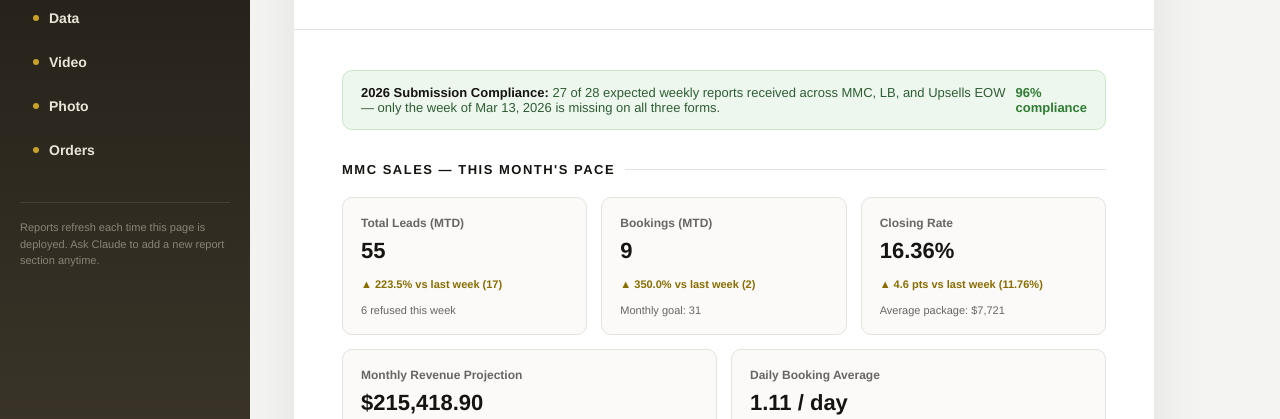
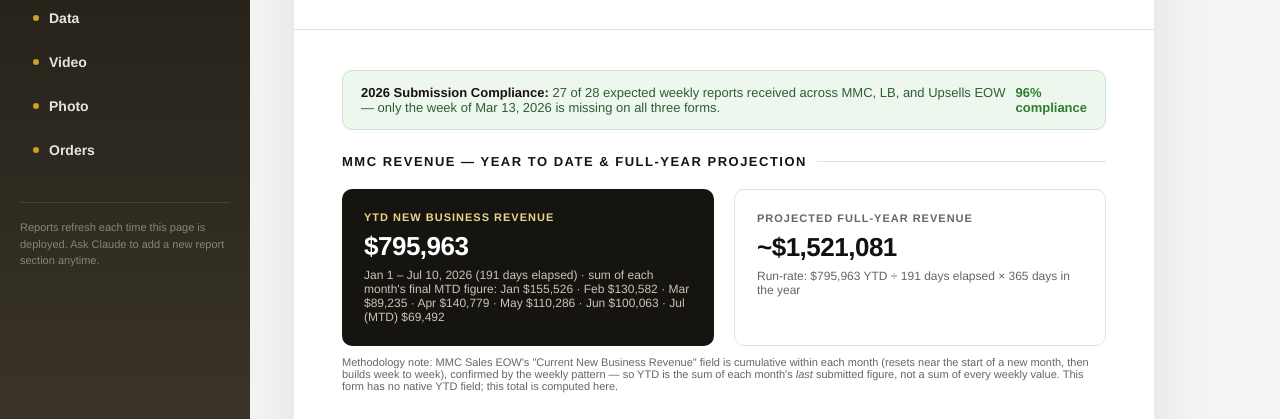
Before and after one commit to movemountainsco/dashboard, a plain HTML site: page index.html in a window 1280 px wide. Both pictures are taken after a click on the element "Sales". Shown: the part 373-792 px from the top of the page. Drawn offline with Linux system fonts and the light colour scheme.

Commit message:
Add Sales YTD/projection + Planning combined team YTD and data-quality note

```diff
--- a/index.html
+++ b/index.html
@@ -855,6 +855,23 @@
             </div>
           </div>
 
+          <div class="section" style="padding-top:24px;">
+            <h2 class="section-title">MMC Revenue — Year to Date &amp; Full-Year Projection</h2>
+            <div class="ytd-grid">
+              <div class="ytd-card">
+                <div class="ytd-label">YTD New Business Revenue</div>
+                <div class="ytd-value">$795,963</div>
+                <div class="ytd-sub">Jan 1 – Jul 10, 2026 (191 days elapsed) · sum of each month's final MTD figure: Jan $155,526 · Feb $130,582 · Mar $89,235 · Apr $140,779 · May $110,286 · Jun $100,063 · Jul (MTD) $69,492</div>
+              </div>
+              <div class="ytd-card alt">
+                <div class="ytd-label">Projected Full-Year Revenue</div>
+                <div class="ytd-value">~$1,521,081</div>
+                <div class="ytd-sub">Run-rate: $795,963 YTD ÷ 191 days elapsed × 365 days in the year</div>
+              </div>
+            </div>
+            <p style="font-size:11px; color:var(--muted); margin-top:10px;">Methodology note: MMC Sales EOW's "Current New Business Revenue" field is cumulative within each month (resets near the start of a new month, then builds week to week), confirmed by the weekly pattern — so YTD is the sum of each month's <em>last</em> submitted figure, not a sum of every weekly value. This form has no native YTD field; this total is computed here.</p>
+          </div>
+
           <div class="section">
             <h2 class="section-title">MMC Sales — This Month's Pace</h2>
             <div class="breakdown-grid">
@@ -1330,6 +1347,16 @@
                 <div class="ytd-sub">17.5% of monthly goal · run-rate projects to ~$21,700 for July (54%)</div>
                 <div class="ytd-sub" style="margin-top:12px;">YTD: <strong style="color:var(--navy);">$94,665.51</strong> (flagged "Update at EOM" on the form — likely stale, not a live figure) · full-year run-rate ≈ $179,500 (37% of $480k goal, uncertain given the stale YTD input)</div>
               </div>
+              <div class="ytd-card alt" style="grid-column:1/-1; border:2px solid var(--gold-light);">
+                <div class="ytd-label">Combined Team — YTD &amp; Full-Year Projection</div>
+                <div class="ytd-value">$227,256.51 <span style="font-size:14px; font-weight:400;">YTD</span></div>
+                <div class="ytd-sub">Full-year run-rate ≈ $430,800 — 45% of the combined $960,000 goal ($480k per planner)</div>
+                <div class="ytd-sub" style="margin-top:8px;">Sum of McLaughlin ($132,591) + Mace ($94,665.51). Mace's component is her own form's "Update at EOM" figure, so treat this combined total as directional rather than exact — see data-quality note below.</div>
+              </div>
+            </div>
+            <div class="overtime-note" style="margin-top:16px; background:#fff8ec; border-color:var(--gold-light); color:#7a5c1e; display:block;">
+              <strong style="color:var(--navy); display:block; margin-bottom:6px;">Data Quality Note — Planning EOW "Month" Revenue Field</strong>
+              <span style="display:block; line-height:1.6;">Investigated per your note that monthly totals looked off. Three specific issues turned up in the raw submission data (not in this dashboard's math): (1) McLaughlin's Mar 13, 2026 submission logs "Month: $65,224" — a clear outlier against the $2,625–$22,117 range of the surrounding weeks, likely a data-entry typo, unconfirmed. (2) Mace's May entries carry unresolved "(Est.)" tags and revision promises ($10,000 "will provide an exact figure next EOW," $10,000 "will revise with exact figure," $13,000 "(Est.)") that don't appear to have been formally corrected in a later submission. (3) McLaughlin's Jul 3 figure ($21,945) doesn't cleanly reconcile as either a final June total or a 3-day July total, suggesting this form's month-end rollover timing is ambiguous. None of these were corrected here since there's no reliable source to correct against — flagging so the underlying numbers can be verified with each planner directly. Separately, I ran the same raw-data check on Upsells EOW's monthly totals and those were confirmed accurate as already reported below — no issue there.</span>
             </div>
           </div>
 
```
